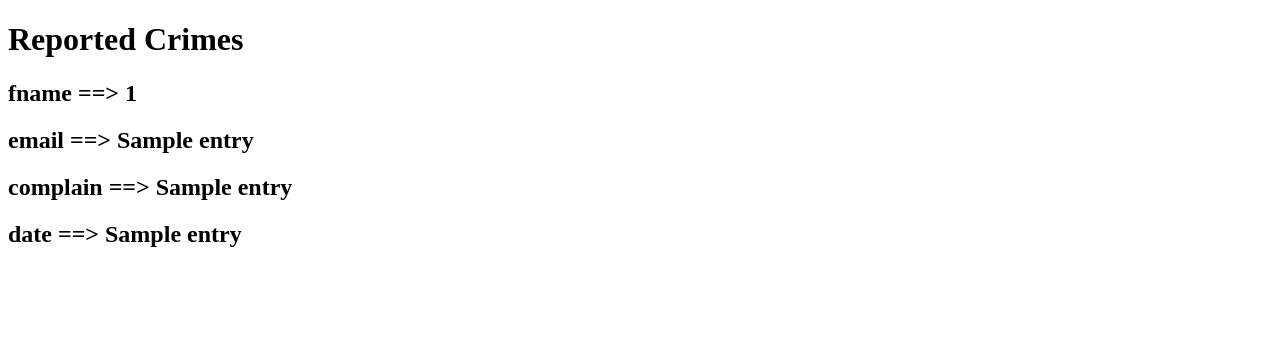
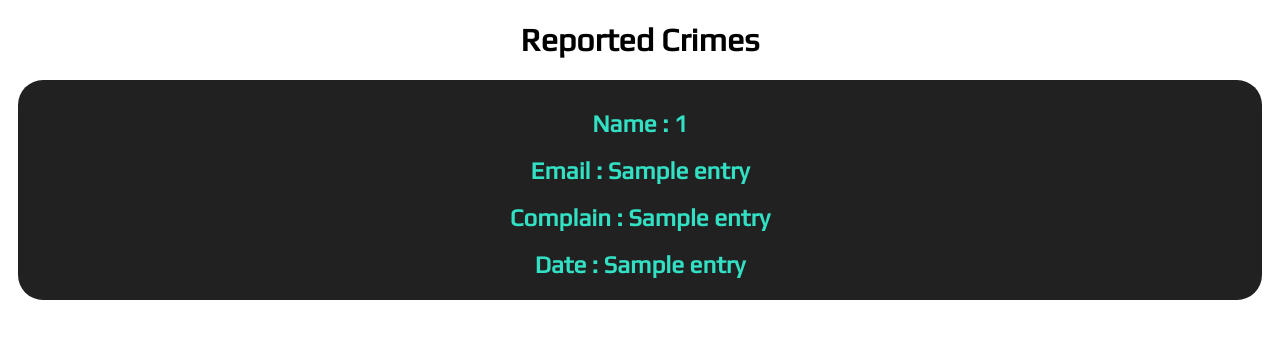
Before and after one commit to jayeshsc/cyber-crime-report, a Flask app: template templates/admin.html in a window 1280 px wide. Shown: the top 339 px of the page. Run offline with Flask 2, Linux system fonts and the light colour scheme; the template is opened without the code that fills it: most values are stand-ins (such as "Sample title", 1, 10 or a date in 2020).

Commit message:
Add files via upload

```diff
--- a/templates/admin.html
+++ b/templates/admin.html
@@ -4,16 +4,18 @@
     <meta charset="UTF-8">
     <meta http-equiv="X-UA-Compatible" content="IE=edge">
     <meta name="viewport" content="width=device-width, initial-scale=1.0">
+    <link rel="stylesheet" href="/static/admin.css">
     <title>Admin</title>
 </head>
 <body>
-    <h1>Reported Crimes </h1>
+   <center> <h1>Reported Crimes </h1> </center>
     {% for entry in entries %}
-        <div >
-         <h2 class="name" > fname ==> {{ entry[0] }}</h2>
-         <h2 class="email" > email ==> {{ entry[1] }}</h2>
-         <h2 class="email" > complain ==> {{ entry[2] }}</h2>
-         <h2 class="email" > date ==> {{ entry[3] }}</h2>
+        <div class="reports"><center>
+         <h2 class="name" > Name :      {{ entry[0] }}</h2>
+         <h2 class="email" > Email :    {{ entry[1] }}</h2>
+         <h2 class="email" > Complain : {{ entry[2] }}</h2>
+         <h2 class="email" > Date :     {{ entry[3] }}</h2>
+        </center>
          <!-- <time datetime="{{ entry[2] }}" class="entry__date">• {{entry[2]}} </time> -->
         </div>
 
```
Also changed, not shown: templates/index.html (+8 -5 lines), templates/thank.html (+7 -2 lines).
